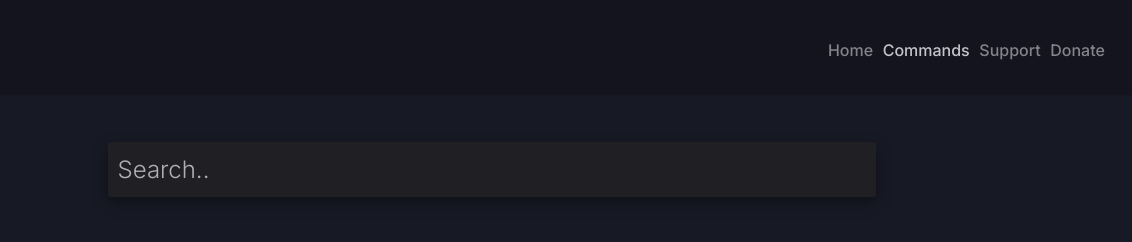
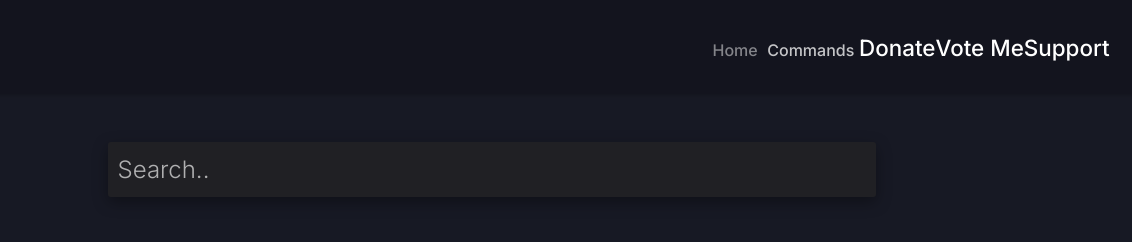
Before and after one commit to muzoxbot/muzoxweb, a plain HTML site: page commands.html in a window 1280 px wide. Shown: the top 242 px of the page, 148-1280 px from the left. Drawn offline with nearby package versions, Linux system fonts and the light colour scheme; files whose address does not match are found by name.

Commit message:
Update commands.html

```diff
--- a/commands.html
+++ b/commands.html
@@ -60,8 +60,9 @@
 			<ul class="nav-items">
 				<li><a href="index.html" class="nav-links">Home</a></li>
 				<li><a href="commands.html#" class="nav-links" aria-current="page">Commands</a></li>
-				<li><a href="https://discord.gg/8dX6RFPjY3" target="_blank" class="nav-links">Support</a></li>
-				<li><a href="commands.html#" class="nav-links">Donate</a></li>
+				<li><a href="https://www.patreon.com/muzox">Donate</a></li>
+          			<li><a href="https://top.gg/bot/845153824742440991/vote">Vote Me</a></li>
+          			<li><a href="https://discord.com/invite/3QY683jpDA">Support</a></li>
 			</ul>
 			<div class="burger">
 				<span class="bars bar1"></span>
```
